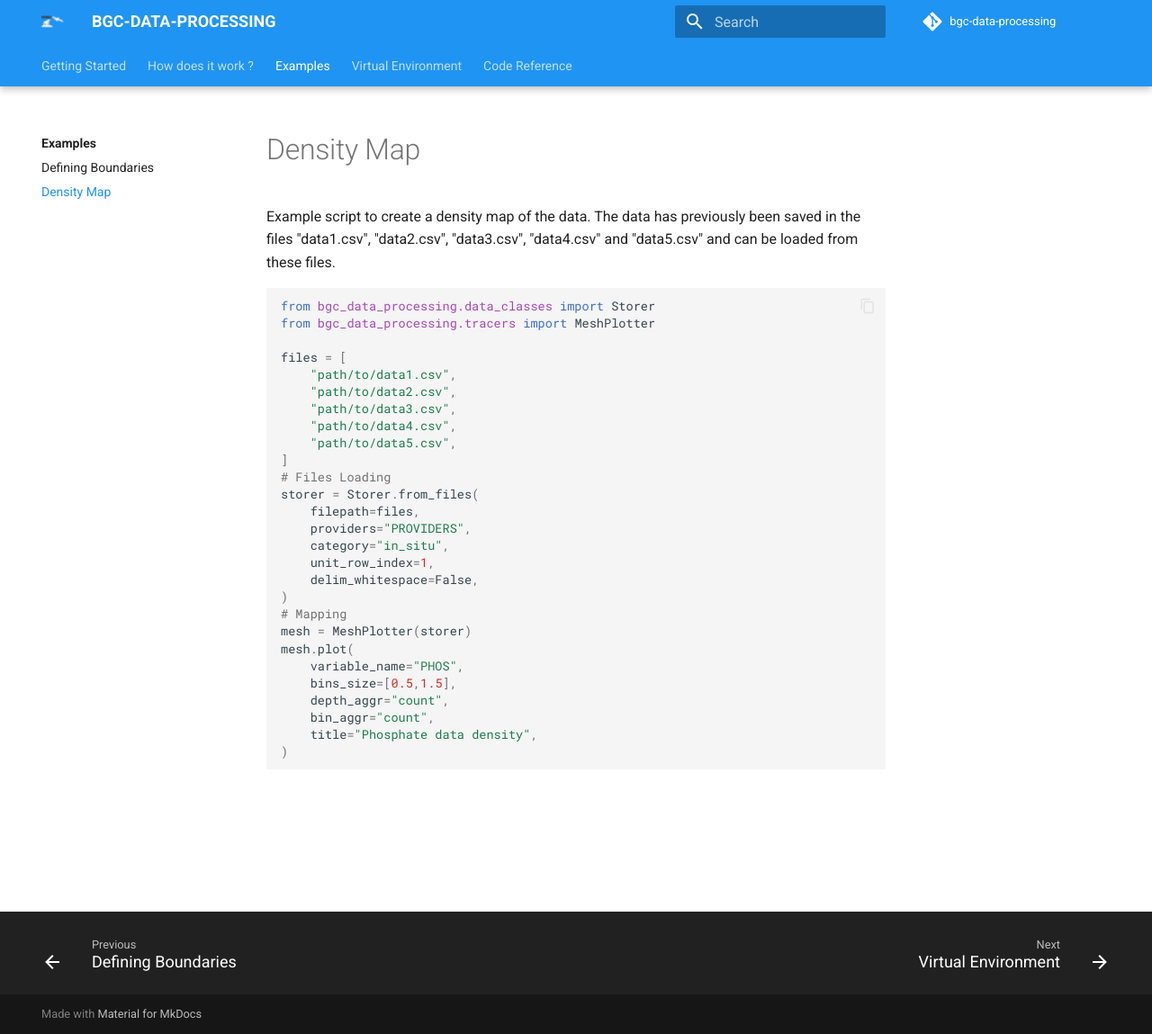
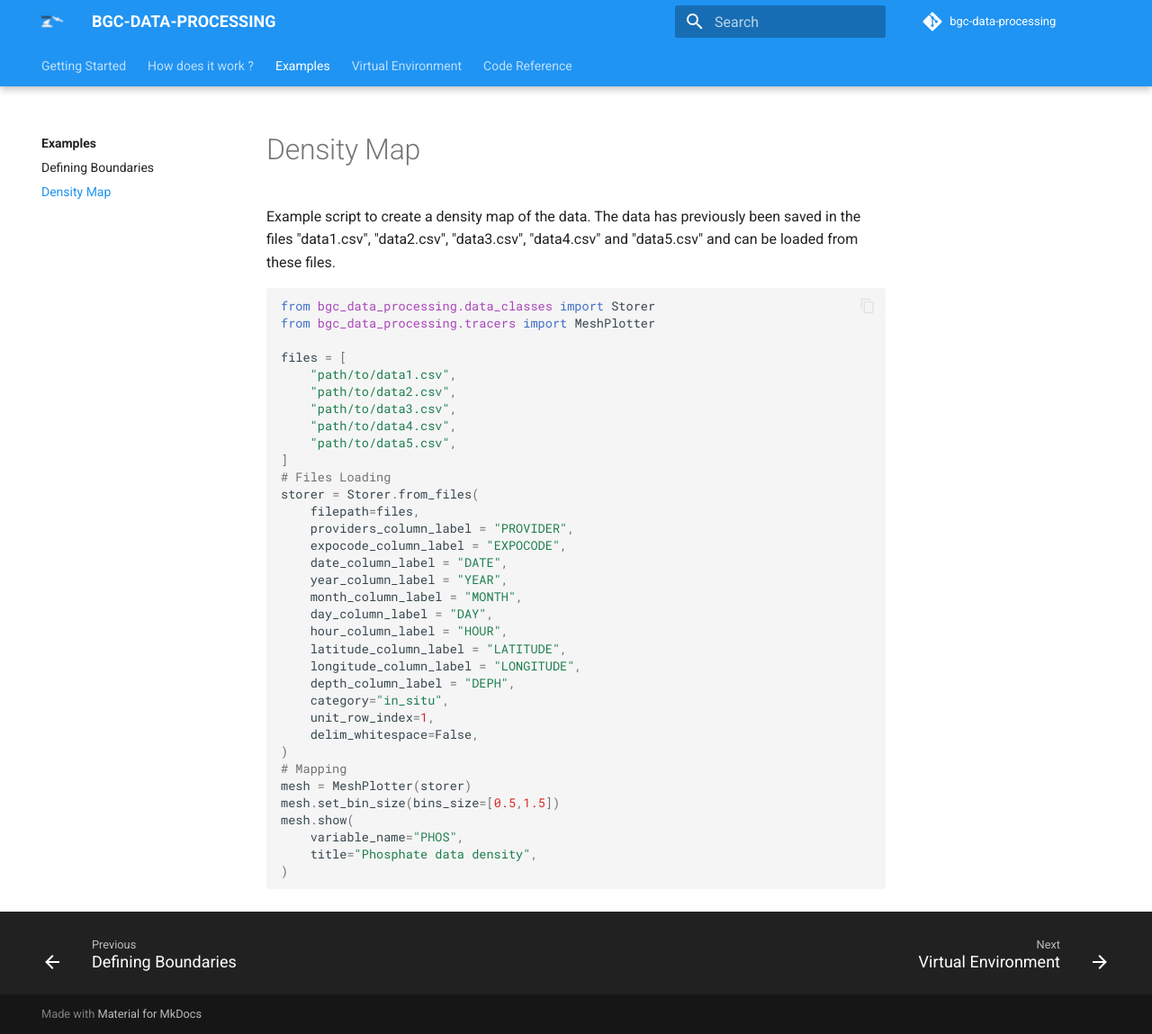
Before and after one commit to grigaut/bgc-data-processing, an MkDocs documentation site: the page built from docs/examples/plot.md, in a window 1280 px wide and 1149 px high. Shown: the whole window at 90% size. Built offline with MkDocs 1.6.1 and Material for MkDocs 9.7.7, drawn with Linux system fonts in a browser that asks for light colours; comment, search, counter and statistics services are not loaded.

Commit message:
docs: update density map example

````diff
--- a/docs/examples/plot.md
+++ b/docs/examples/plot.md
@@ -16,18 +16,25 @@ files = [
 # Files Loading
 storer = Storer.from_files(
     filepath=files,
-    providers="PROVIDERS",
+    providers_column_label = "PROVIDER",
+    expocode_column_label = "EXPOCODE",
+    date_column_label = "DATE",
+    year_column_label = "YEAR",
+    month_column_label = "MONTH",
+    day_column_label = "DAY",
+    hour_column_label = "HOUR",
+    latitude_column_label = "LATITUDE",
+    longitude_column_label = "LONGITUDE",
+    depth_column_label = "DEPH",
     category="in_situ",
     unit_row_index=1,
     delim_whitespace=False,
 )
 # Mapping
 mesh = MeshPlotter(storer)
-mesh.plot(
+mesh.set_bin_size(bins_size=[0.5,1.5])
+mesh.show(
     variable_name="PHOS",
-    bins_size=[0.5,1.5],
-    depth_aggr="count",
-    bin_aggr="count",
     title="Phosphate data density",
 )
 ```
````
